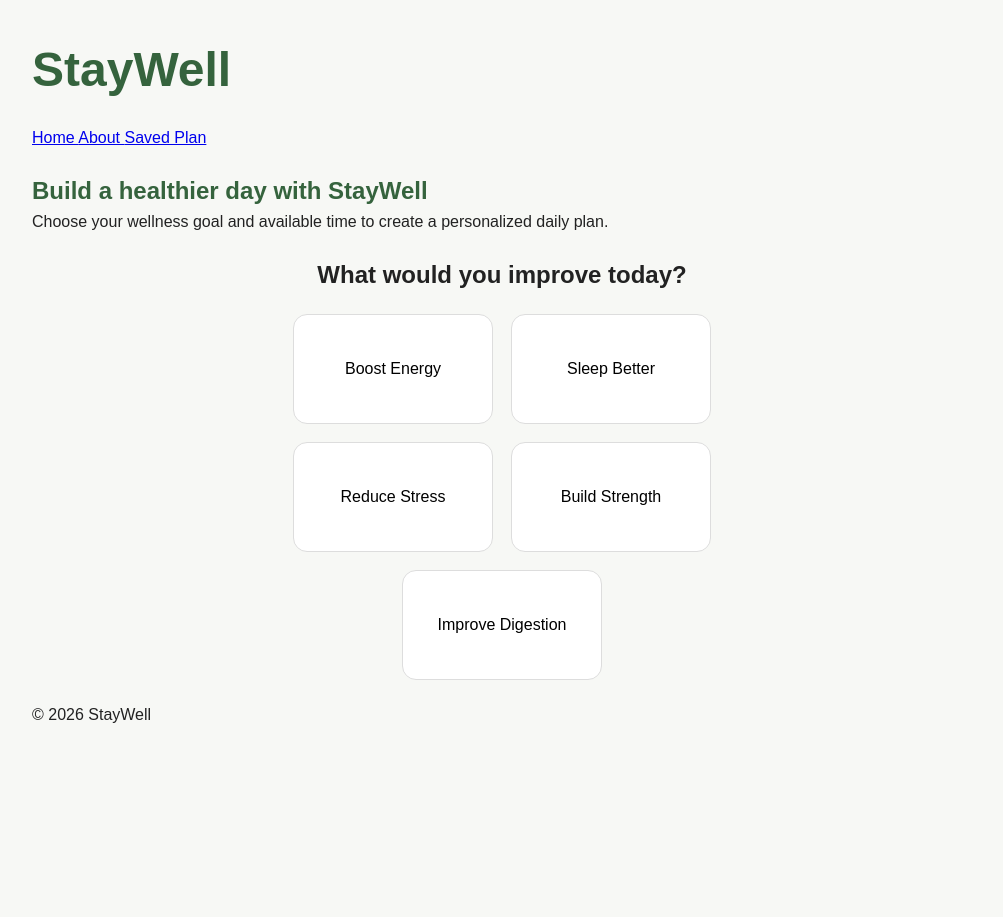
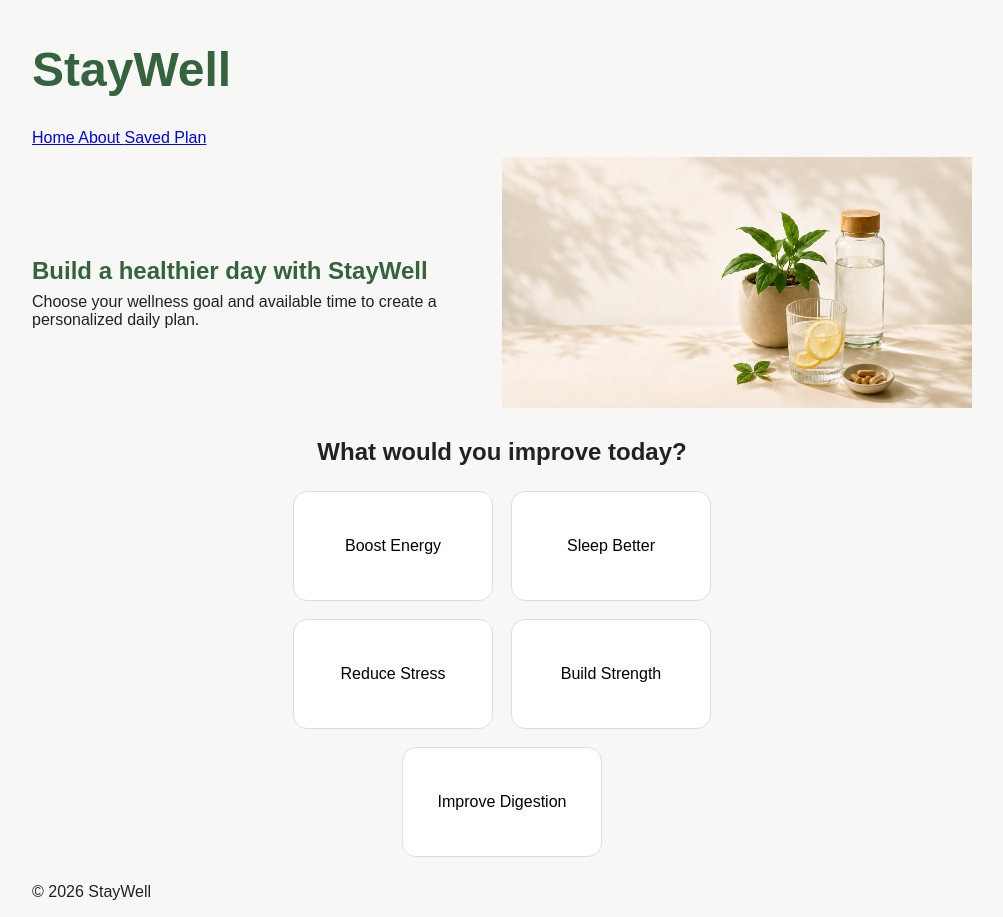
Before and after one commit to ayazsima/unit1-project-staywell, a React (Vite) app: page / in a window 1280 px wide. Shown: the whole page, without its empty margins (138-1141 px from the left). Before the commit the page ends 800 px from the top, so only its background shows below. Built offline with nearby package versions, Linux system fonts and the light colour scheme.

Commit message:
Add image and styling

```diff
--- a/src/components/Home.css
+++ b/src/components/Home.css
@@ -1,5 +1,15 @@
 .home-intro {
-  text-align: left;
+  display: flex;
+  align-items: center;
+  gap: 40px;
+}
+
+.home-text {
+  width: 50%;
+}
+
+.home-image {
+  width: 50%;
 }
 
 .home-intro h2 {
--- a/src/components/Home.jsx
+++ b/src/components/Home.jsx
@@ -13,11 +13,18 @@ export default function Home({
     return (
         <>
             <section className="home-intro">
-                <h2>Build a healthier day with StayWell</h2>
+                <div className="home-text">
+                    <h2>Build a healthier day with StayWell</h2>
 
-                <p>
-                    Choose your wellness goal and available time to create a personalized daily plan.
-                </p>
+                    <p>
+                        Choose your wellness goal and available time to create a personalized daily plan.
+                    </p>
+                </div>
+                <img
+                    src="/home.png"
+                    alt="Plant, water bottle, and lemon water representing a healthy lifestyle"
+                    className="home-image"
+                />
             </section>
 
             <GoalSelector
```
Also changed, not shown: public/home.png (added).
